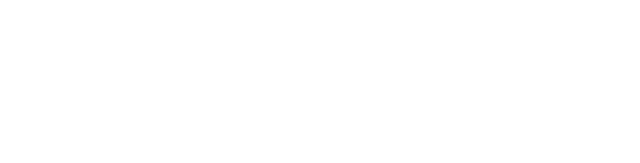
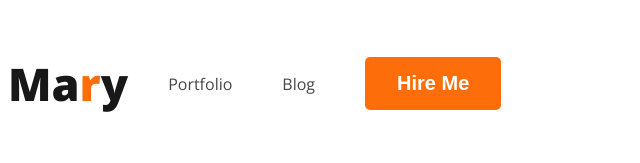
Before and after one commit to aanatasfia/portfolio-webpage, a plain HTML site: page index.html in a window 1280 px wide. Shown: the whole page, without its empty margins (0-640 px from the left). Drawn offline with nearby package versions, Linux system fonts and the light colour scheme.

Commit message:
added nav

```diff
--- a/index.html
+++ b/index.html
@@ -4,9 +4,29 @@
     <meta charset="UTF-8">
     <meta name="viewport" content="width=device-width, initial-scale=1.0">
     <title>Portfolio Webpage</title>
+    <link rel="preconnect" href="https://fonts.googleapis.com">
+<link rel="preconnect" href="https://fonts.gstatic.com" crossorigin>
+<link href="https://fonts.googleapis.com/css2?family=Open+Sans:wght@800&display=swap" rel="stylesheet">
+<link rel="preconnect" href="https://fonts.googleapis.com">
+<link rel="preconnect" href="https://fonts.gstatic.com" crossorigin>
+<link href="https://fonts.googleapis.com/css2?family=Open+Sans:wght@400;800&display=swap" rel="stylesheet">
+
+    <link rel="stylesheet" href="styles/portfolio.css">
 </head>
 <body>
     <header>
+        <nav>
+            <h3 class="nav-title">Ma<span class="text-primary">r</span>y</h3>
+            <ul>
+                <li>
+                    <a href="">Portfolio</a>
+                </li>
+                <li>
+                    <a href="">Blog</a>
+                </li>
+                <li><button class="btn-primary">Hire Me</button></li>
+            </ul>
+        </nav>
 
     </header>
     <main>
--- /dev/null
+++ b/styles/portfolio.css
@@ -0,0 +1,37 @@
+body{
+    font-family: 'Open Sans', sans-serif;
+    font-family: 'Open Sans', sans-serif;
+}
+.text-primary{
+    color:#FD6E0A;
+}
+nav{
+    display: flex;
+}
+.nav-title{
+    color: var(--dark-01, #181818);
+font-size: 45px;
+font-weight: 800;
+}
+nav > ul{
+    display: flex;
+    align-items: center;
+    justify-content: space-between;
+}
+nav li{
+    list-style: none;
+    margin-right: 50px;
+}
+.btn-primary{
+    border-radius: 5px;
+background: #FD6E0A;
+border: 0;
+font-size: 20px;
+font-weight: 700;
+color: white;
+padding: 15px 32px;
+}
+nav a{
+    text-decoration: none;
+    color: #474747;
+}
```
